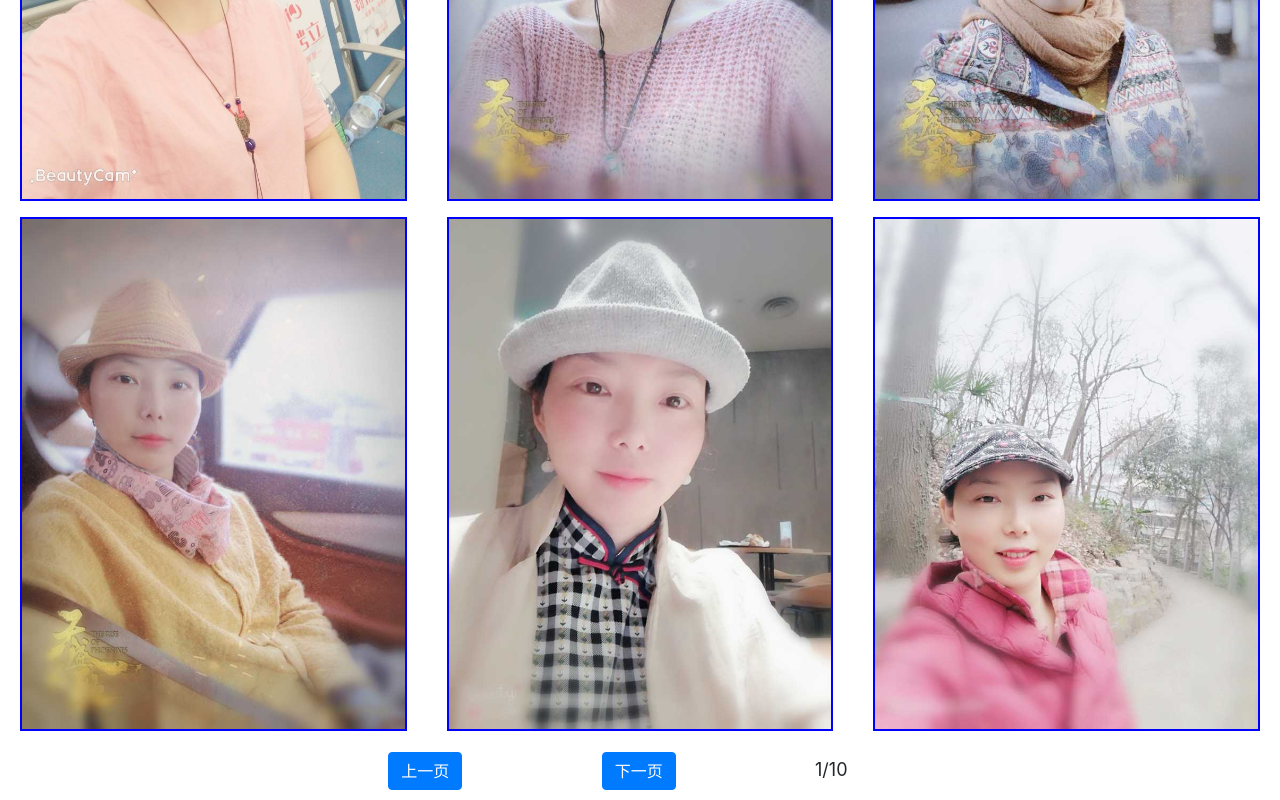
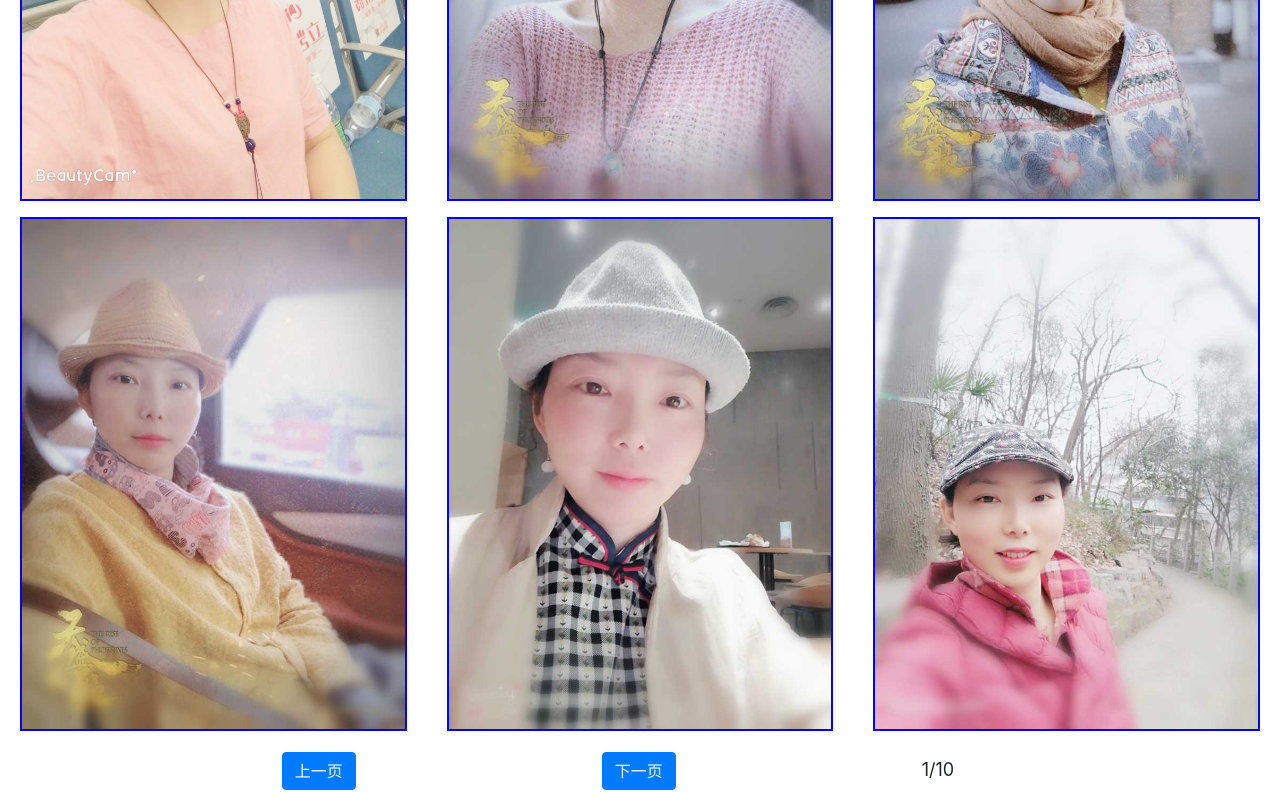
Before and after one commit to netman1225/yangyang, a plain HTML site: page pic5.html in a window 1280 px wide. Shown: the part 953-1753 px from the top of the page. Drawn offline with Linux system fonts and the light colour scheme.

Commit message:
09041715

```diff
--- a/pic5.html
+++ b/pic5.html
@@ -97,10 +97,10 @@
 
     	</div>
     	<div class="row justify-content-center" style="margin-top: 10px; margin-bottom: 10px;">
-    			<div class="col-2">
+    			<div class="col-3">
 	    			<button type="button" class="btn btn-primary" id="pgup">上一页</button>
 	    		</div>
-	    		<div class="col-2">
+	    		<div class="col-3">
 	    			<button type="button" class="btn btn-primary" id="pgdown">下一页</button>
 	    		</div>
 	    		<div class="col-1">
```
